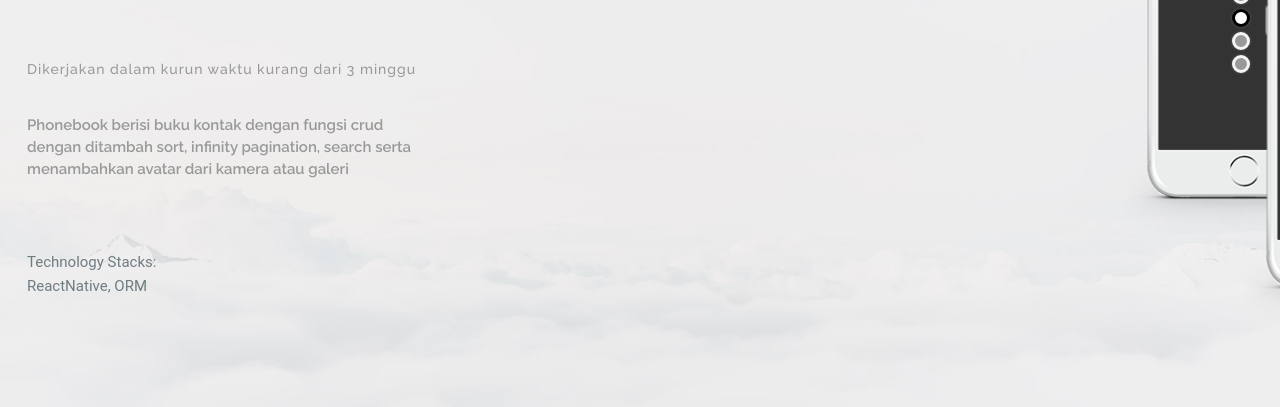
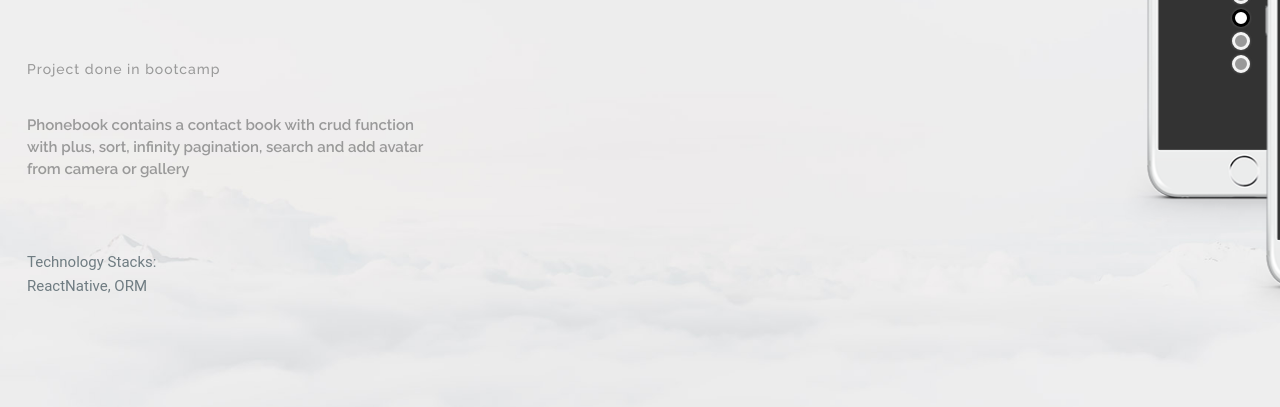
Before and after one commit to yurzaachmad/yurza.github.io, a plain HTML site: page index.html in a window 1280 px wide. Both pictures are taken after a click on the element 1241 px from the left and 389 px from the top of the page. Shown: the part 371-778 px from the top of the page. Drawn offline with Linux system fonts and the light colour scheme; files whose address does not match are found by name; a web font is replaced by a local one.

Commit message:
docs: update project contents

```diff
--- a/index.html
+++ b/index.html
@@ -530,7 +530,7 @@
                     font-weight: 500;
                   "
                 >
-                  Dikerjakan dalam kurun waktu kurang dari 3 minggu
+                  Project done in bootcamp
                 </div>
 
                 <!-- LAYER NR. 9 -->
@@ -560,9 +560,9 @@
                     white-space: normal;
                   "
                 >
-                  Phonebook berisi buku kontak dengan fungsi crud dengan
-                  ditambah sort, infinity pagination, search serta menambahkan
-                  avatar dari kamera atau galeri
+                  Phonebook contains a contact book with crud function with
+                  plus, sort, infinity pagination, search and add avatar from
+                  camera or gallery
                 </div>
 
                 <div
@@ -768,7 +768,7 @@
                     font-weight: 500;
                   "
                 >
-                  Dikerjakan sendiri dalam kurun waktu kurang dari sebulan
+                  Project done in bootcamp
                 </div>
 
                 <!-- LAYER NR. 6 -->
@@ -799,7 +799,7 @@
                   "
                 >
                   A computerized system used by businesses for selling products
-                  or services
+                  or services.
                 </div>
 
                 <!-- LAYER NR. 7 -->
@@ -1007,7 +1007,7 @@
                     font-weight: 500;
                   "
                 >
-                  Dikerjakan dalam waktu satu bulan
+                  Project done in bootcamp
                 </div>
 
                 <!-- LAYER NR. 6 -->
@@ -1037,7 +1037,7 @@
                     white-space: normal;
                   "
                 >
-                  Membuat app pengiriman pesan yang bersifat realtime.
+                  Create a real-time messaging app.
                 </div>
 
                 <!-- LAYER NR. 7 -->
@@ -1068,7 +1068,7 @@
                   "
                 >
                   Technology Stacks:<br />
-                  NextJs13, SocketIO
+                  NextJs13, SocketIO, MongoDB
                 </div>
               </li>
             </ul>
@@ -1247,7 +1247,7 @@
                 data-lasttriggerstate="keep"
                 style="z-index: 9; white-space: nowrap"
               >
-                PORTFOLIO
+                PORTOFOLIO
               </div>
             </div>
 
```
